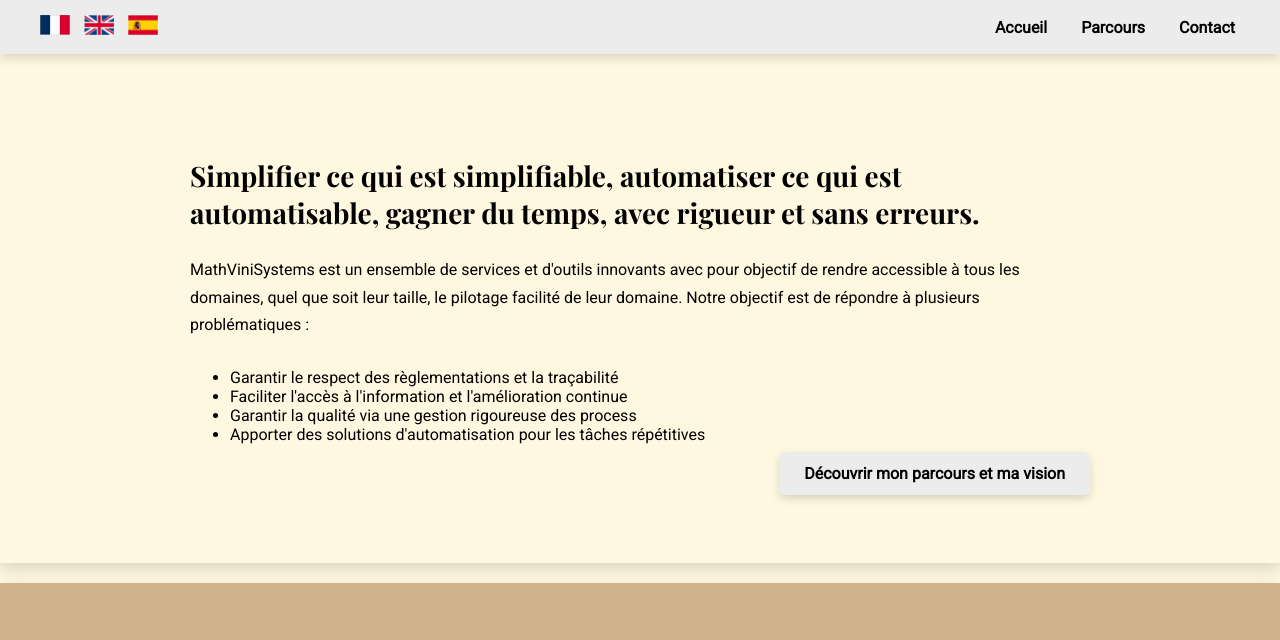
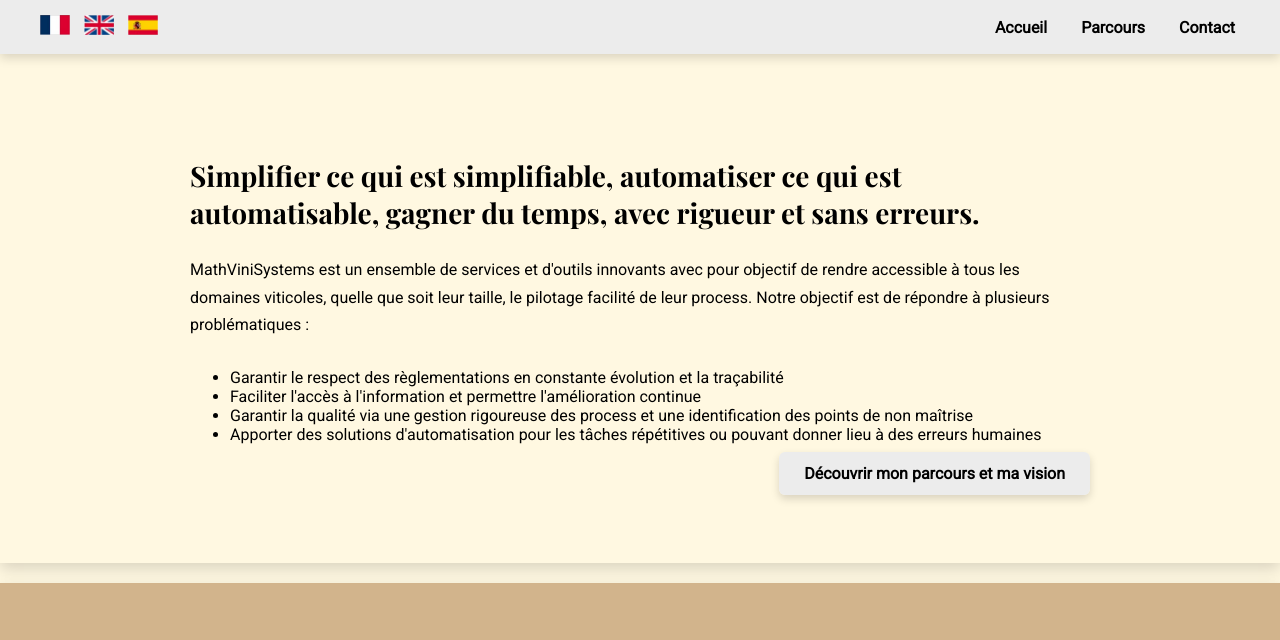
Before and after one commit to MathViniSystems/mathvinisystems.github.io, a plain HTML site: page index.html in a window 1280 px wide. Shown: the top 640 px of the page. Drawn offline with nearby package versions, Linux system fonts and the light colour scheme.

Commit message:
Update index.html

```diff
--- a/index.html
+++ b/index.html
@@ -198,13 +198,13 @@
     <div style="max-width: 900px; margin: 0 auto; text-align: left;">
         <h2>Simplifier ce qui est simplifiable, automatiser ce qui est automatisable, gagner du temps, avec rigueur et sans erreurs.</h2>
         <p>
-            MathViniSystems est un ensemble de services et d'outils innovants avec pour objectif de rendre accessible à tous les domaines, quel que soit leur taille, le pilotage facilité de leur domaine. Notre objectif est de répondre à plusieurs problématiques :
+            MathViniSystems est un ensemble de services et d'outils innovants avec pour objectif de rendre accessible à tous les domaines viticoles, quelle que soit leur taille, le pilotage facilité de leur process. Notre objectif est de répondre à plusieurs problématiques :
         </p>
         <ul>
-            <li>Garantir le respect des règlementations et la traçabilité</li>
-            <li>Faciliter l'accès à l'information et l'amélioration continue</li>
-            <li>Garantir la qualité via une gestion rigoureuse des process</li>
-            <li>Apporter des solutions d'automatisation pour les tâches répétitives</li>
+            <li>Garantir le respect des règlementations en constante évolution et la traçabilité</li>
+            <li>Faciliter l'accès à l'information et permettre l'amélioration continue</li>
+            <li>Garantir la qualité via une gestion rigoureuse des process et une identification des points de non maîtrise </li>
+            <li>Apporter des solutions d'automatisation pour les tâches répétitives ou pouvant donner lieu à des erreurs humaines </li>
         </ul>
         <div style="text-align: right; margin-top: 20px;">
             <a href="#" class="btn">Découvrir mon parcours et ma vision</a>
```
